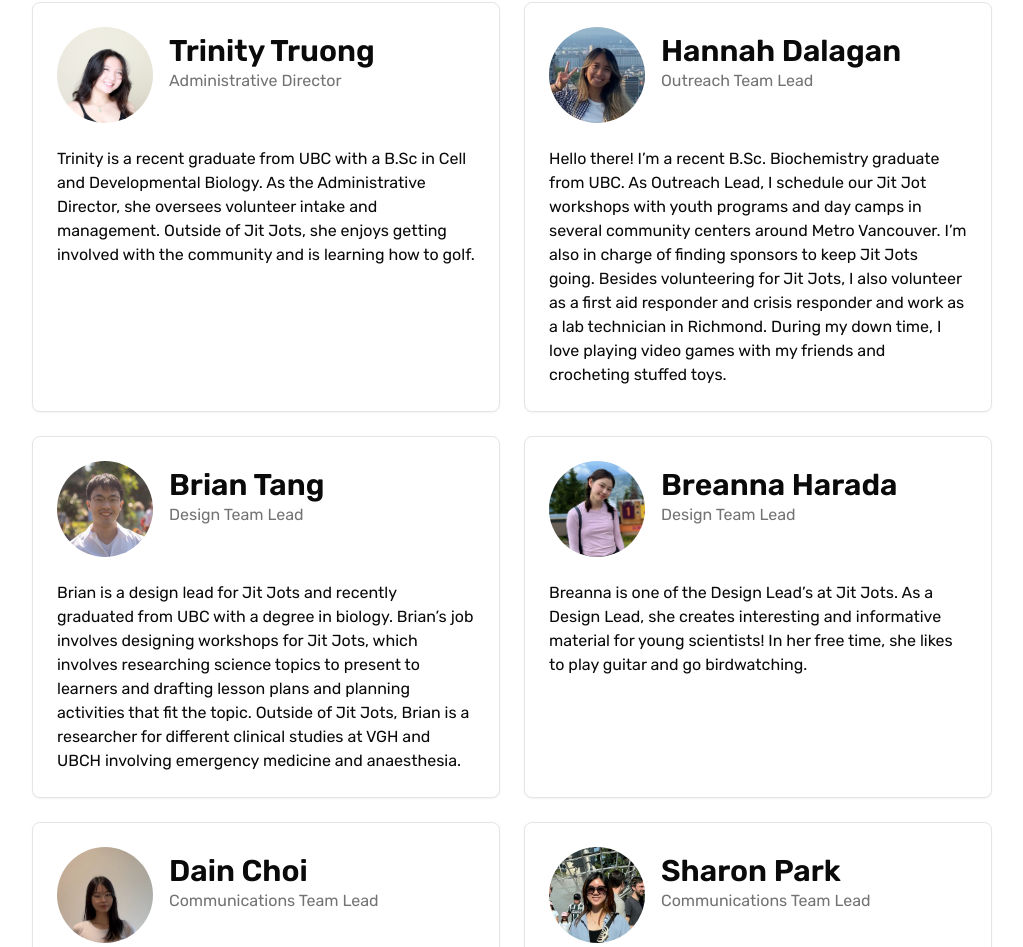
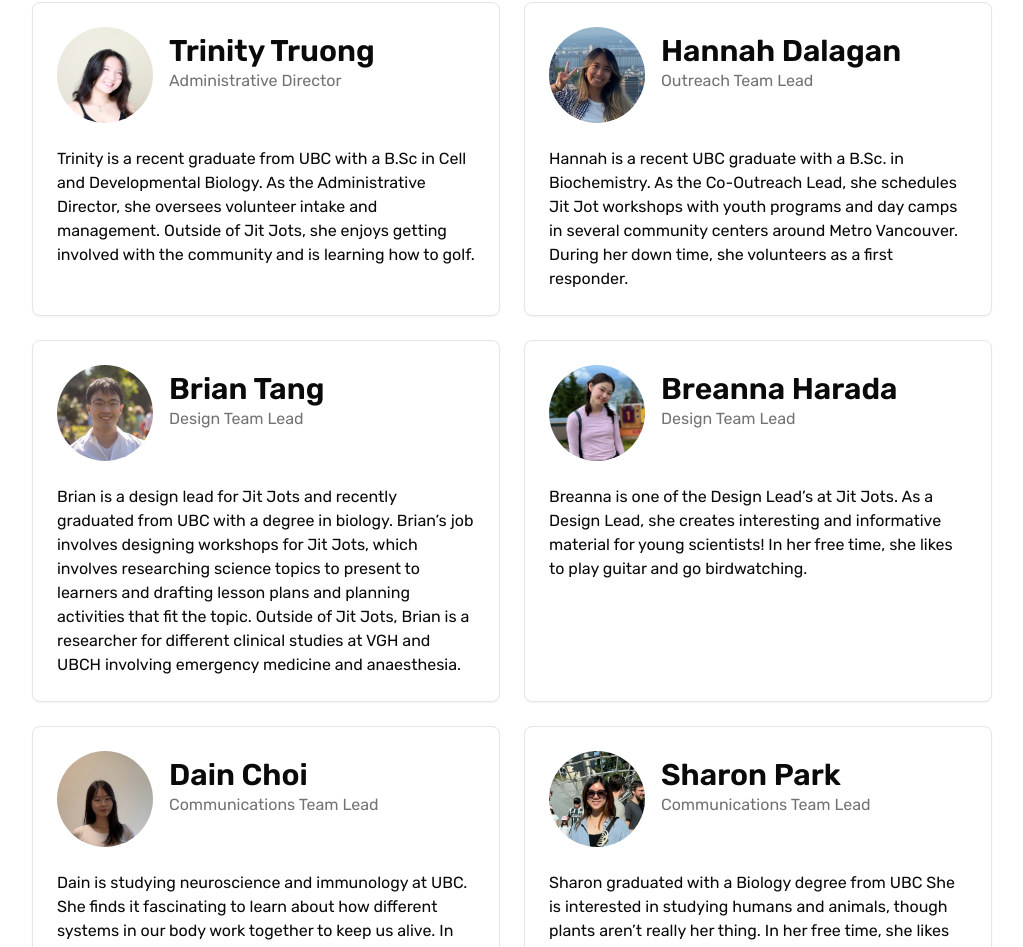
Before and after one commit to ritchiexia/jitjots, a Next.js app: page /about in a window 1280 px wide. Shown: the part 844-1791 px from the top of the page, without its empty margins (128-1151 px from the left). Built offline with nearby package versions, Linux system fonts and the light colour scheme.

Commit message:
update hannah bio

```diff
--- a/src/app/about/page.tsx
+++ b/src/app/about/page.tsx
@@ -40,7 +40,7 @@ const profiles = [
     img: "/images/headshots/Hannah.png",
     fallback: "HD",
     description:
-      "Hello there! I’m a recent B.Sc. Biochemistry graduate from UBC. As Outreach Lead, I schedule our Jit Jot workshops with youth programs and day camps in several community centers around Metro Vancouver. I’m also in charge of finding sponsors to keep Jit Jots going. Besides volunteering for Jit Jots, I also volunteer as a first aid responder and crisis responder and work as a lab technician in Richmond. During my down time, I love playing video games with my friends and crocheting stuffed toys.",
+      "Hannah is a recent UBC graduate with a B.Sc. in Biochemistry. As the Co-Outreach Lead, she schedules Jit Jot workshops with youth programs and day camps in several community centers around Metro Vancouver. During her down time, she volunteers as a first responder.",
   },
   {
     name: "Brian Tang",
```
Also changed, not shown: 1 other file (tests, documents, lock files or other folders).
